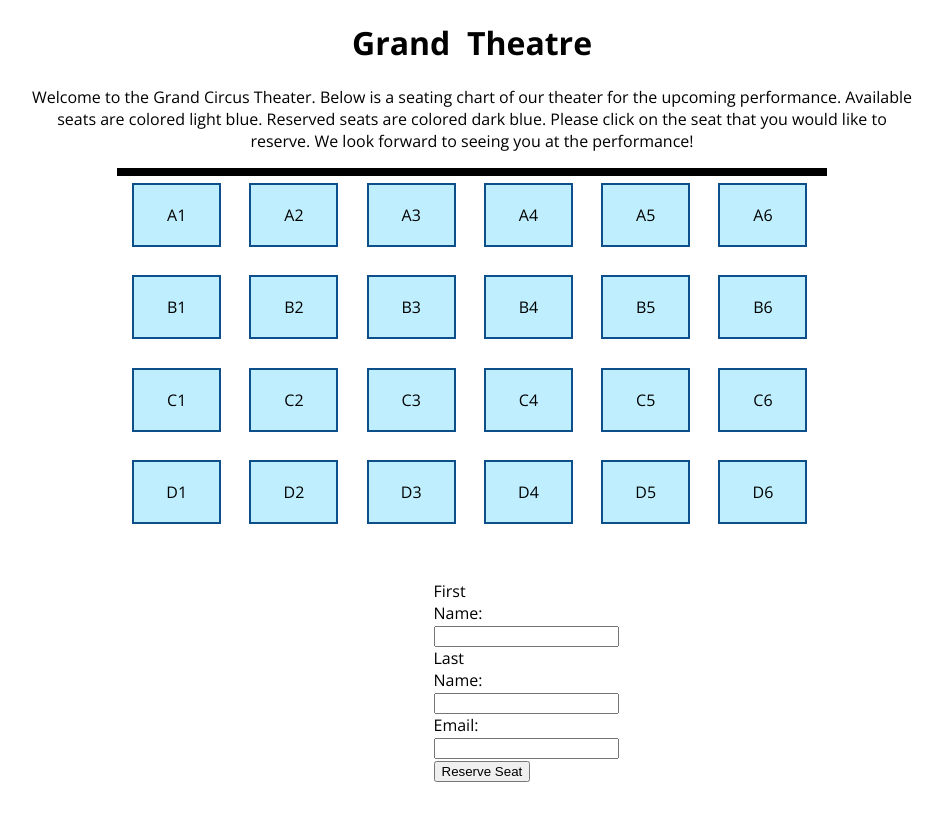
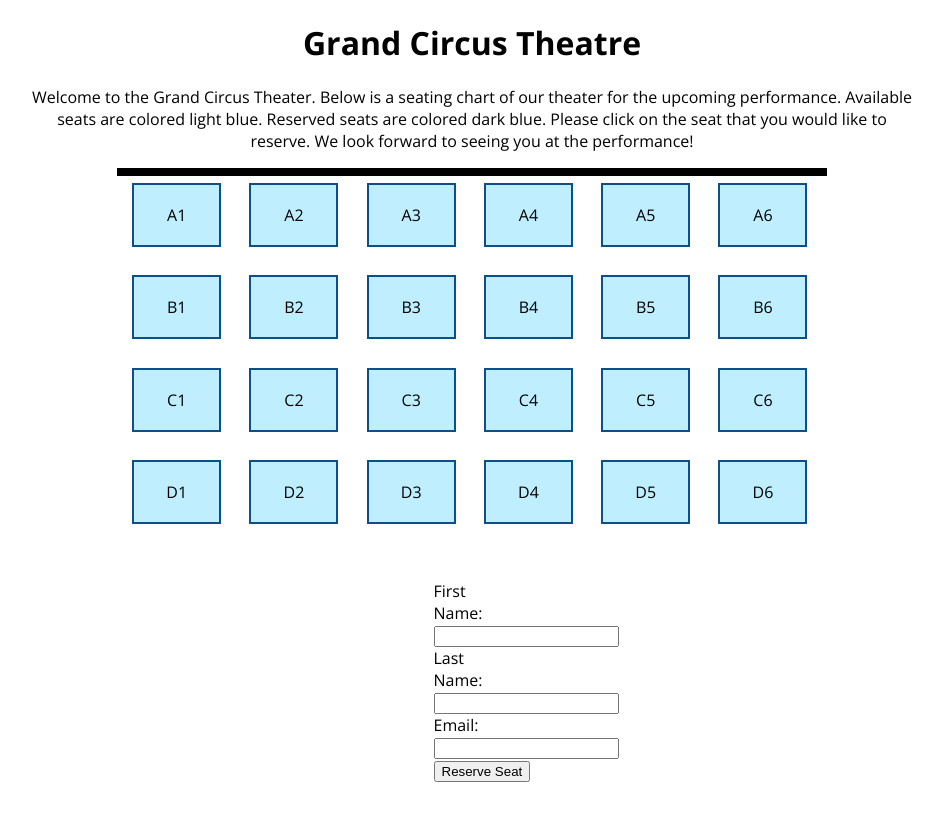
Before and after one commit to plua/project_seating-app, a plain HTML site: page index.html in a window 1280 px wide. Shown: the whole page, without its empty margins (168-1110 px from the left). Drawn offline with nearby package versions, Linux system fonts and the light colour scheme.

Commit message:
small changes

```diff
--- a/index.html
+++ b/index.html
@@ -5,7 +5,7 @@
 	<link rel="stylesheet" type="text/css" href="css/styles.css">
 </head>
 <body>
-	<h1>Grand <img src=""> Theatre</h1>
+	<h1>Grand Circus Theatre</h1>
 	<div id="wrapper">
 		<p> Welcome to the Grand Circus Theater. Below is a seating chart of our theater for the upcoming performance. Available seats are colored light blue. Reserved seats are colored dark blue. Please click on the seat that you would like to reserve. We look forward to seeing you at the performance!</p>
 		<div id="row-1">
```
